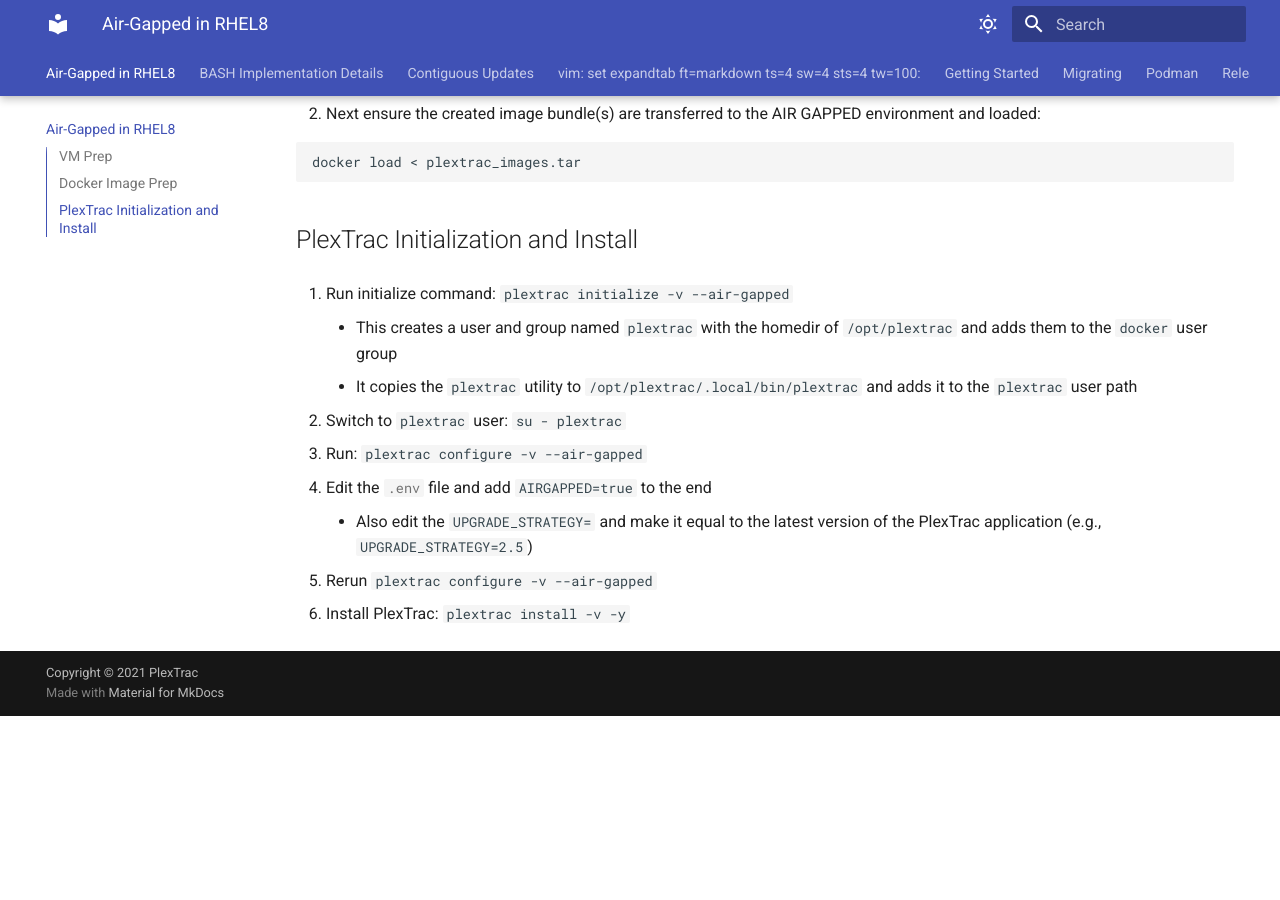
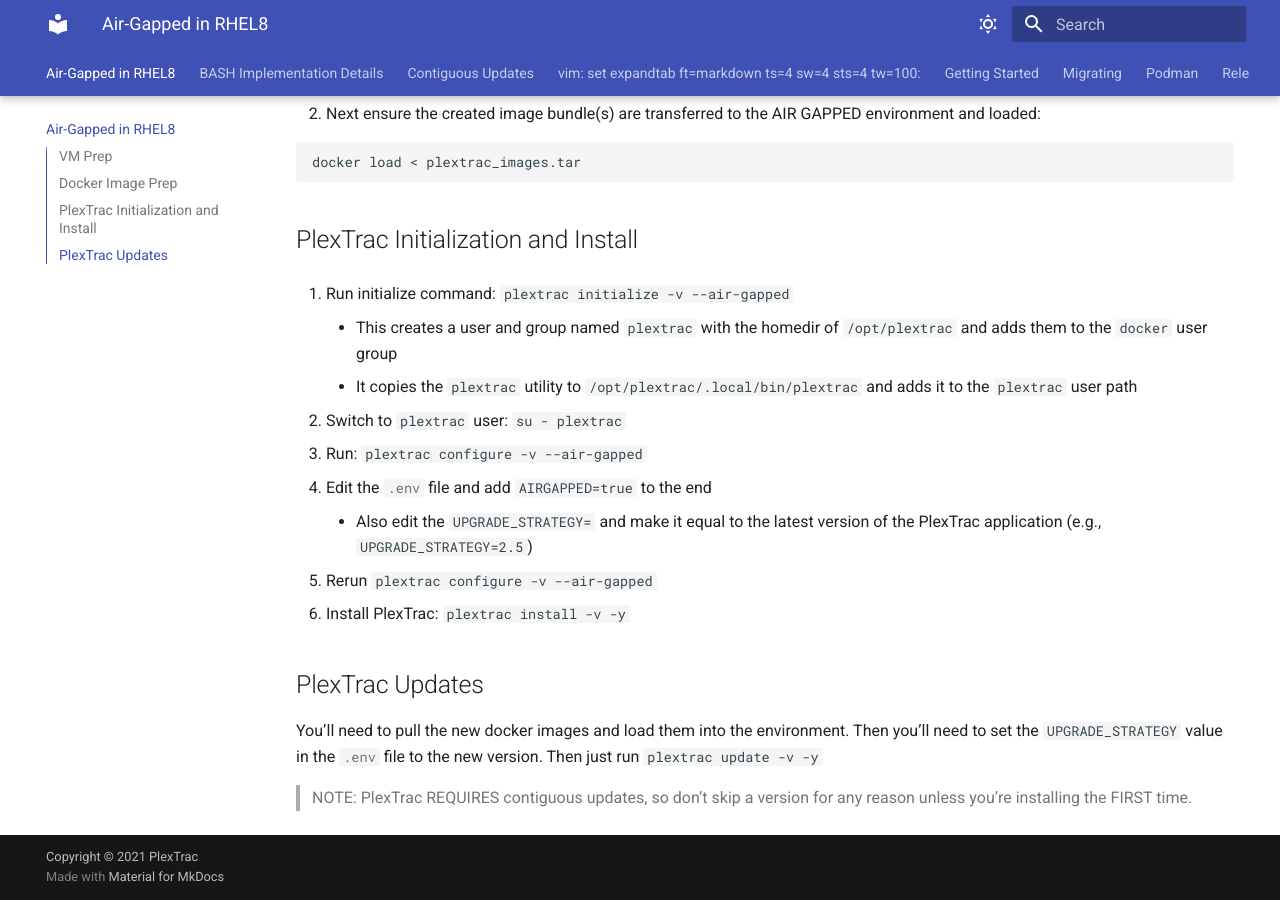
Before and after one commit to PlexTrac/plextrac-manager-util, an MkDocs documentation site: the page built from docs/airgapped.md, in a window 1280 px wide and 900 px high, scrolled down 802 px. Built offline with MkDocs 1.6.1 and Material for MkDocs 9.7.7, drawn with Linux system fonts in a browser that asks for light colours; before the commit the page ends 1518 px from its top, so only the background shows below that.

Commit message:
Added update section to docs

```diff
--- a/docs/airgapped.md
+++ b/docs/airgapped.md
@@ -48,3 +48,9 @@ docker load < plextrac_images.tar
 
 5. Rerun `plextrac configure -v --air-gapped`
 6. Install PlexTrac: `plextrac install -v -y`
+
+## PlexTrac Updates
+
+You'll need to pull the new docker images and load them into the environment. Then you'll need to set the `UPGRADE_STRATEGY` value in the `.env` file to the new version. Then just run `plextrac update -v -y`
+
+> NOTE: PlexTrac REQUIRES contiguous updates, so don't skip a version for any reason unless you're installing the FIRST time.
```
